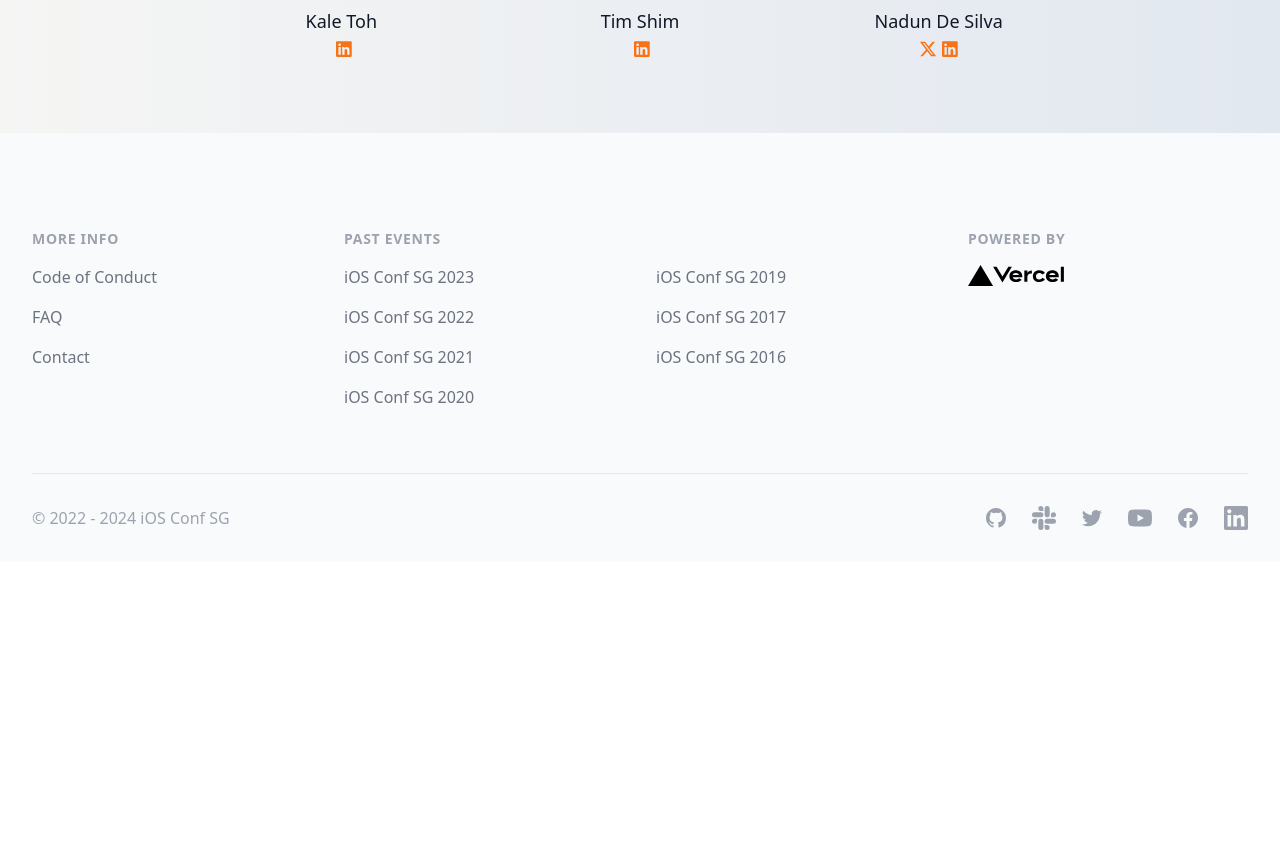
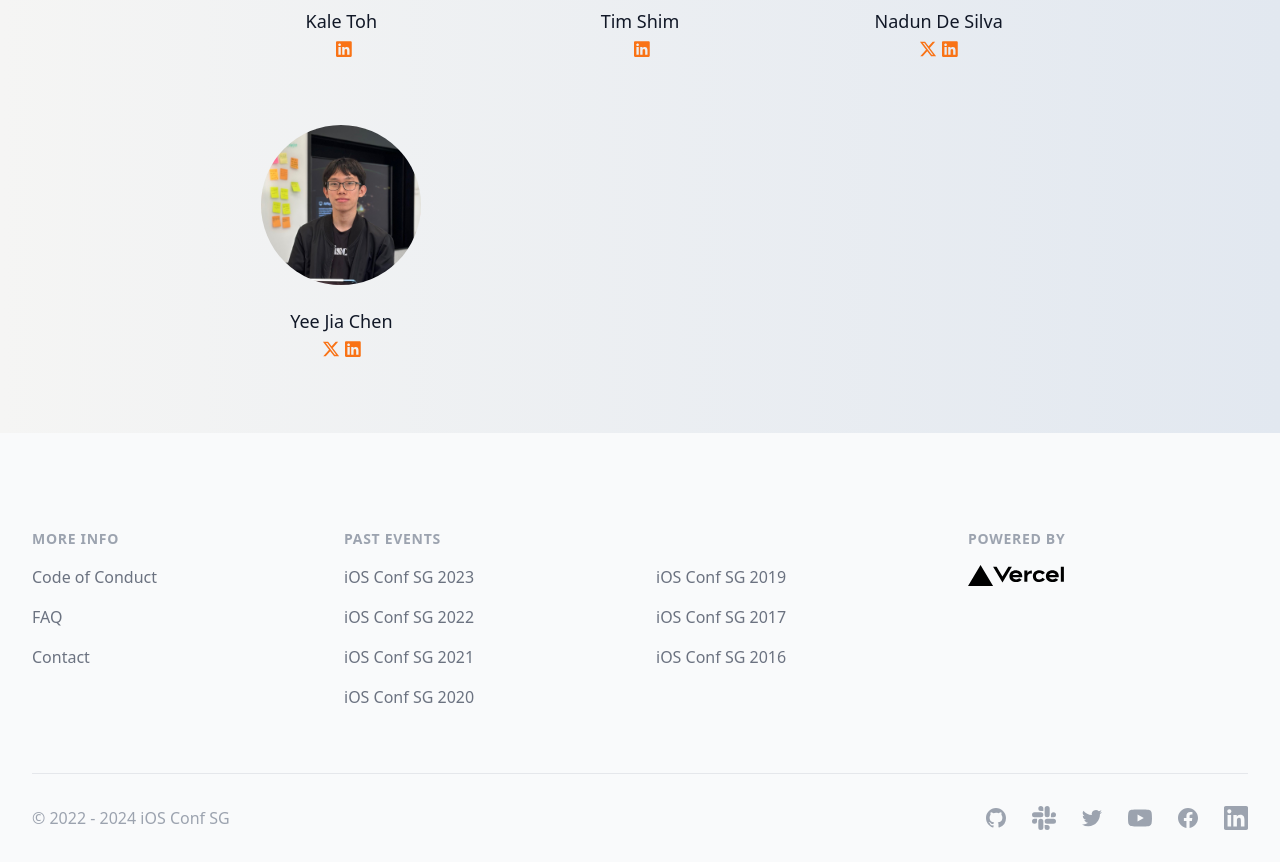
Before and after one commit to iOSConfSG/2024-website, a Next.js app: page /organisers in a window 1280 px wide. Shown: the part 1880-2742 px from the top of the page. Before the commit the page ends 2442 px from the top, so only its background shows below. Built offline with nearby package versions, Linux system fonts and the light colour scheme; a web font is replaced by a local one.

Commit message:
Add JIA CHEN our 🌟🤪

```diff
--- a/src/data/organisers.js
+++ b/src/data/organisers.js
@@ -53,6 +53,12 @@ const organisers = [
       "xTwitter": "enadun",
       "linkedin": "enadun",
     },
+    {
+      "name": "Yee Jia Chen",
+      "imageUrl": "/images/organisers/jiachen.jpeg",
+      "xTwitter": "enadun",
+      "linkedin": "jia-chen-yee",
+    },
 ]
 
 export default organisers
```
Also changed, not shown: public/images/organisers/jiachen.jpeg (added).
